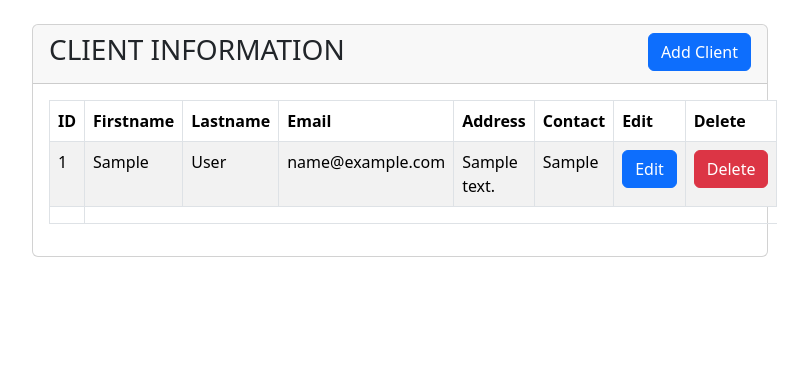
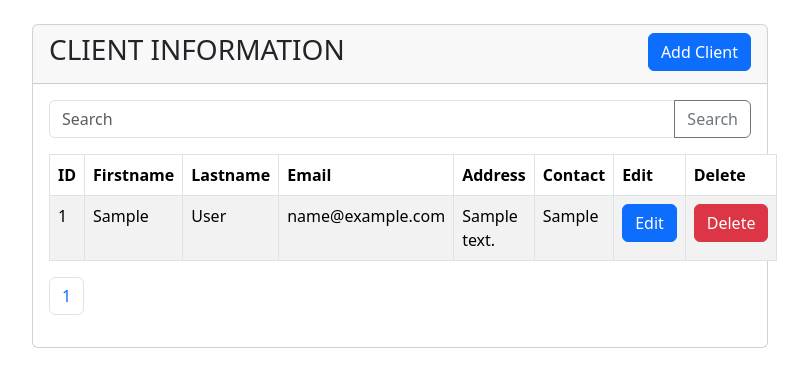
Before and after one commit to MissionAriel/LMT_Group, a PHP site: page / in a window 1280 px wide. Shown: the part 56-443 px from the top of the page, without its empty margins (50-858 px from the left). Run offline with PHP 8.4, Linux system fonts and the light colour scheme; tables that the repository leaves empty or names only in its code hold one stand-in row (values such as "Sample post").

Commit message:
Update index.php

```diff
--- a/CCIT06/index.php
+++ b/CCIT06/index.php
@@ -1,7 +1,15 @@
 <?php
 include 'header.php';
+include('db_conn.php');
 
-include('db_conn.php');
+// Pagination variables
+$records_per_page = 5; // Change this to set the number of records per page
+$page = isset($_GET['page']) && is_numeric($_GET['page']) ? $_GET['page'] : 1;
+$start_from = ($page - 1) * $records_per_page;
+
+// Search query
+$search = isset($_GET['search']) ? $_GET['search'] : '';
+
 ?>
 
 <!DOCTYPE html>
@@ -18,11 +26,10 @@ include('db_conn.php');
         <div class="row">
             <div class="col-md-8 mt-4">
 
-                <?php if(isset( $_SESSION['message'])): ?>
-                      <h5 class="alert alert-success"> <?= $_SESSION['message']; ?></h5>
-                <?php
-                unset($_SESSION['message']);
-                endif; ?>
+                <?php if(isset($_SESSION['message'])): ?>
+                    <h5 class="alert alert-success"><?= $_SESSION['message']; ?></h5>
+                    <?php unset($_SESSION['message']); ?>
+                <?php endif; ?>
 
                 <div class="card">
                     <div class="card-header">
@@ -31,6 +38,13 @@ include('db_conn.php');
                     </div>
 
                     <div class="card-body">
+                        <form method="GET" action="">
+                            <div class="input-group mb-3">
+                                <input type="text" class="form-control" placeholder="Search" name="search" value="<?= htmlspecialchars($search) ?>">
+                                <button class="btn btn-outline-secondary" type="submit">Search</button>
+                            </div>
+                        </form>
+
                         <table class="table table-bordered table-striped">
                             <thead>
                                 <tr>
@@ -46,15 +60,14 @@ include('db_conn.php');
                             </thead>
                             <tbody>
                                 <?php
-                         $query =  "SELECT * FROM client";
+                                $query = "SELECT * FROM client WHERE fname LIKE :search OR lname LIKE :search LIMIT $start_from, $records_per_page";
                                 $statement = $conn->prepare($query);
+                                $statement->bindValue(':search', '%' . $search . '%');
                                 $statement->execute();
                                 $statement->setFetchMode(PDO::FETCH_OBJ);
                                 $result = $statement->fetchAll();
-                         if($result)
-                         {
-                            foreach($result as $row)
-                            {
+                                if($result) {
+                                    foreach($result as $row) {
                                 ?>
                                 <tr>
                                     <td><?= $row->id;?></td>
@@ -74,29 +87,37 @@ include('db_conn.php');
                                 </tr>
                                 <?php
                                     }
-                         }
-                         else
-                         {
+                                } else {
                                 ?>
                                 <tr>
                                     <td colspan="6">No Record Found</td>
                                 </tr>
                                 <?php
-
                                 }
                                 ?>
-                        <tr>
-                          <td></td>
-                        </tr>
                             </tbody>
                         </table>
 
+                        <?php
+                        // Pagination links
+                        $query = "SELECT COUNT(*) AS total_records FROM client WHERE fname LIKE :search OR lname LIKE :search";
+                        $statement = $conn->prepare($query);
+                        $statement->bindValue(':search', '%' . $search . '%');
+                        $statement->execute();
+                        $result = $statement->fetch(PDO::FETCH_ASSOC);
+                        $total_records = $result['total_records'];
+                        $total_pages = ceil($total_records / $records_per_page);
+
+                        echo "<ul class='pagination'>";
+                        for ($i=1; $i<=$total_pages; $i++) {
+                            echo "<li class='page-item'><a class='page-link' href='?page=$i&search=$search'>$i</a></li>";
+                        }
+                        echo "</ul>";
+                        ?>
                     </div>
                 </div>
             </div>
         </div>
     </div>
-
-
 </body>
 </html>
```
Lines whose indentation alone changed are shown as unchanged.
